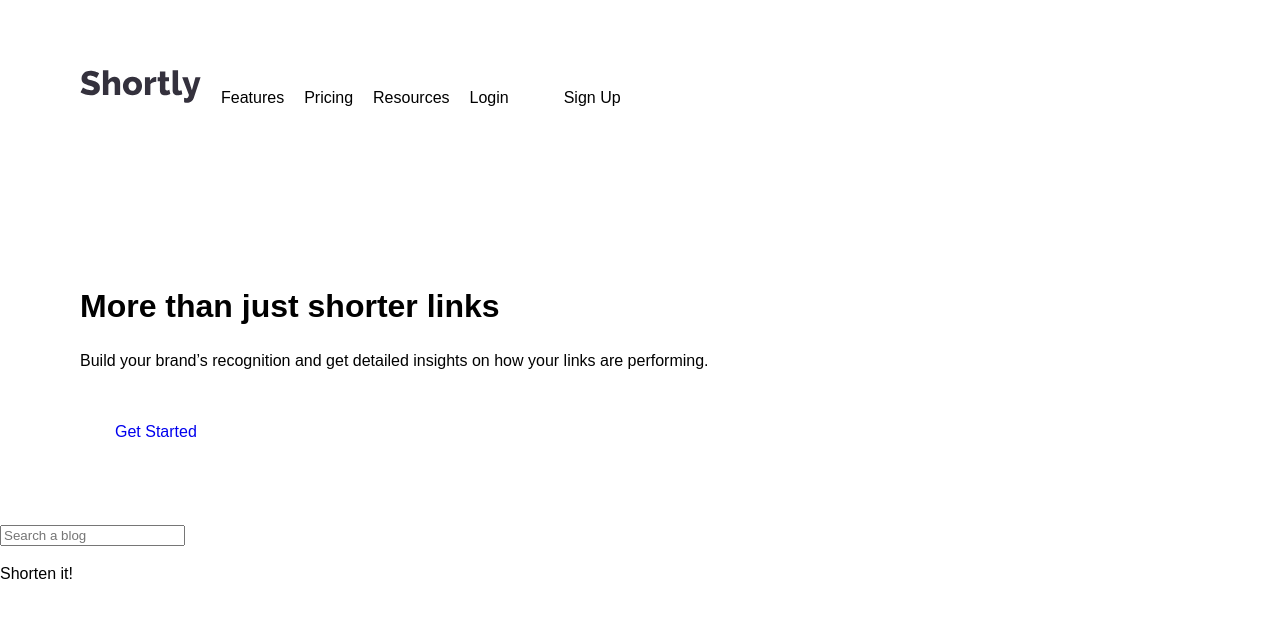
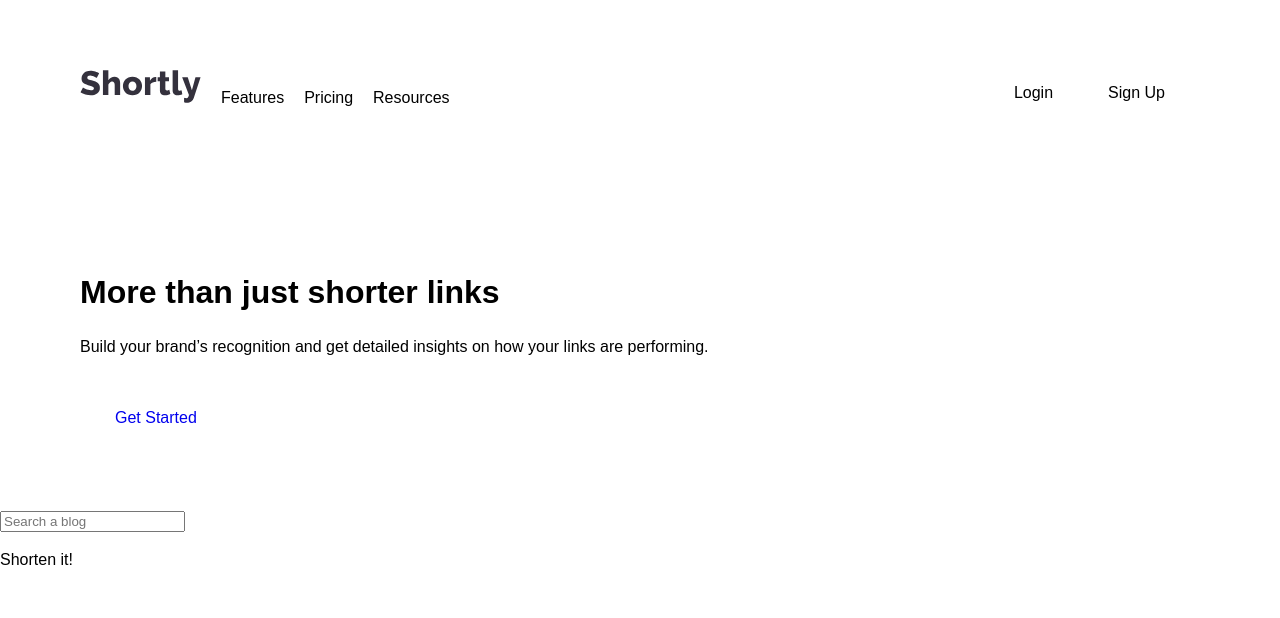
Before and after one commit to Abdulkareemoj/url-shortener-fementor, a React (Vite) app: page / in a window 1280 px wide. Shown: the top 618 px of the page. Built offline with nearby package versions, Linux system fonts and the light colour scheme.

Commit message:
done with nav align for now

```diff
--- a/src/components/navbar.jsx
+++ b/src/components/navbar.jsx
@@ -4,19 +4,19 @@ import logo from '../images/logo.svg';
 
 export default function navbar() {
   return (
-      <header className="container containerpall flex-sb flex-c flex-ai">
+      <header className="container containerpall flex-sb  flex-ai">
 				<nav className="header">
                 <div className="headerlinks">
                 <img className="headerlogo"src={logo} alt="logo"/>
-
 						<a href="#">Features</a>
 						<a href="#">Pricing</a>
 						<a href="#">Resources</a>
 
+                        <div className="nav-right">
                     <a href="#">Login</a>
                     <a href="#" className="button">Sign Up</a>
                     </div>
-
+					</div>
 
     	</nav>
 			</header>
--- a/src/scss/_globals.scss
+++ b/src/scss/_globals.scss
@@ -85,6 +85,7 @@ a:hover {
 }
 
 
+
 // Buttons
 button,
 .button {
--- a/src/scss/_navbar.scss
+++ b/src/scss/_navbar.scss
@@ -14,7 +14,9 @@
 			height: 1.375rem;
 		}
 	}
-
+    .nav-right {
+        float: right;
+      }
 	&links {
 		a {
 			position: relative;
```
